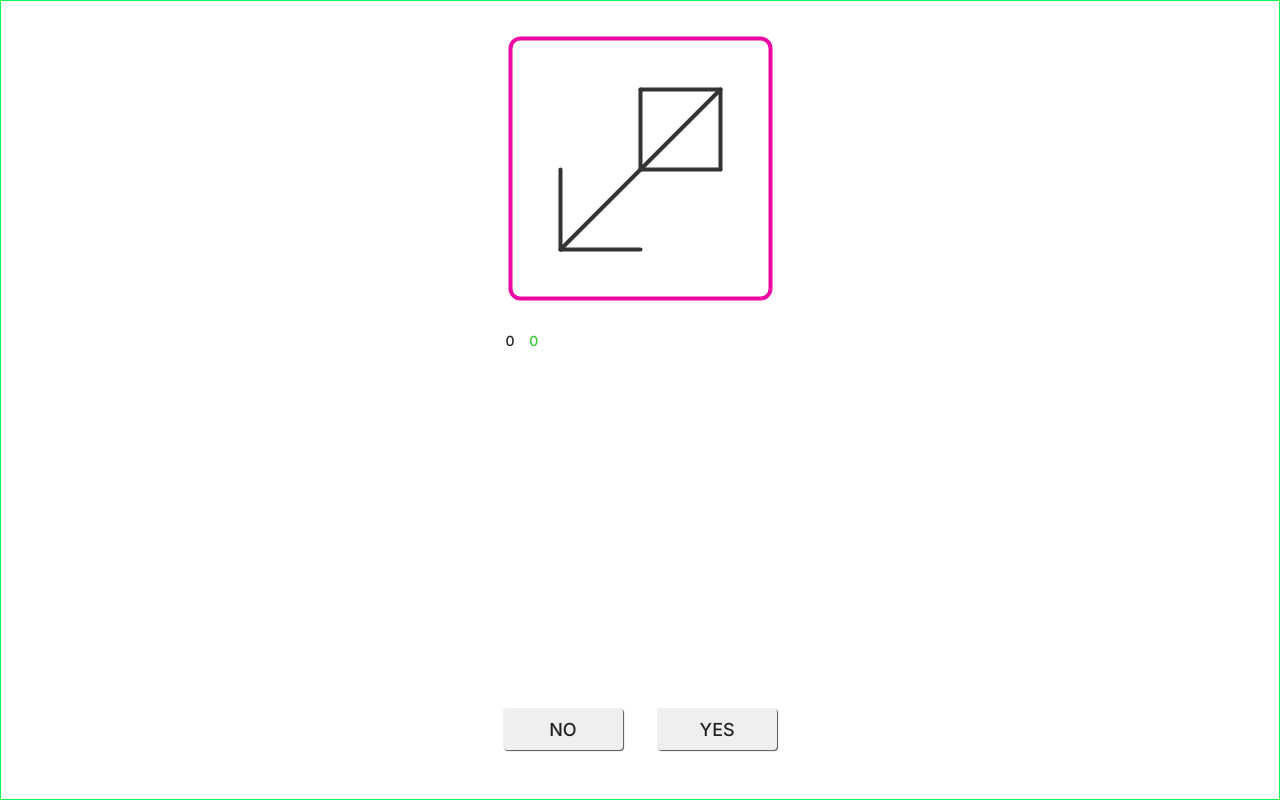
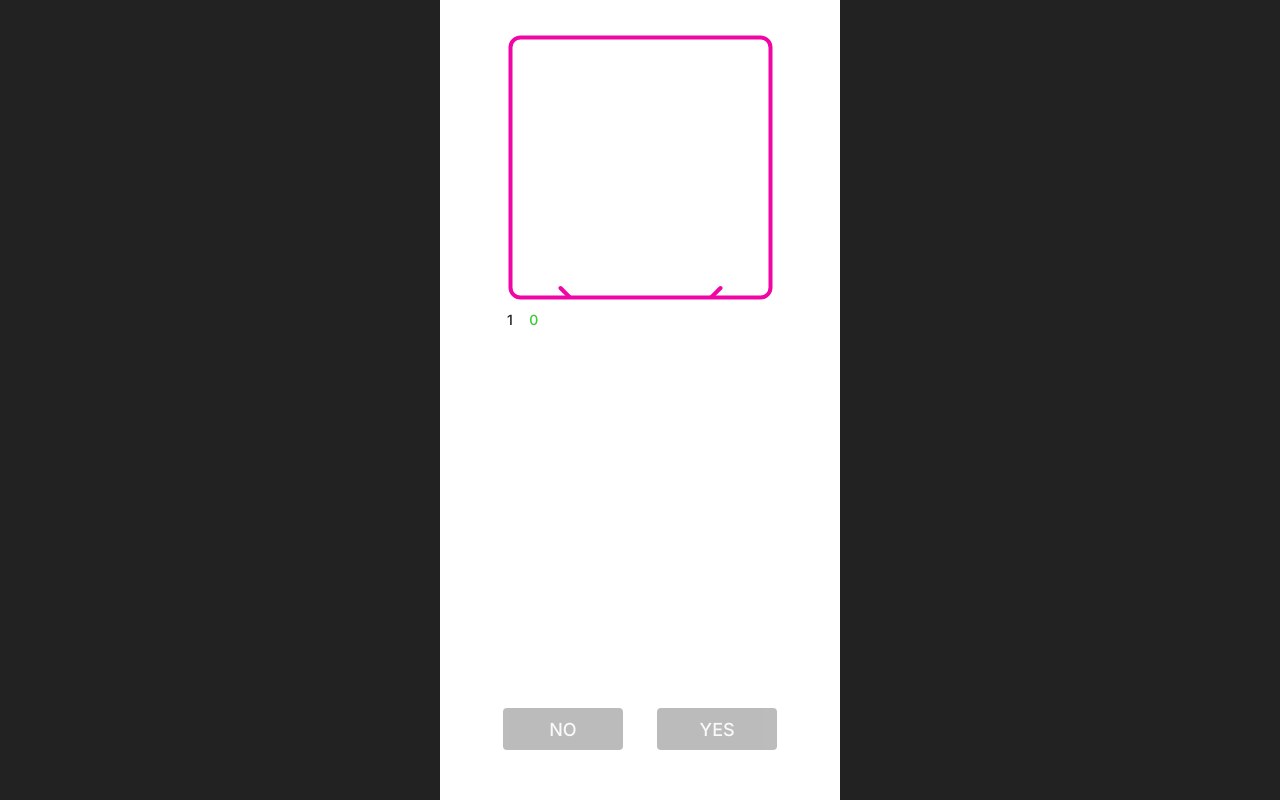
Before and after one commit to bonthron/FlexibilityOfClosure, a plain HTML site: page index.html in a window 1280 px wide. Both pictures are taken after a click on the button "start game". Drawn offline with Linux system fonts and the light colour scheme.

Commit message:
updated css design

```diff
--- a/index.html
+++ b/index.html
@@ -273,6 +273,7 @@
 
           let ui = Bacon.mergeAll(startButtonStream, yesButtonStream, noButtonStream, tickStream);
 
+
           let game = ui.withStateMachine({state:"NOT-STARTED", cell:"A", pattern:0, time:0, timer:0}, (acc, event) => {
 
               let e = event.value.e;
@@ -319,7 +320,7 @@
                       acc.timer = acc.time;
                       return [acc, [new Bacon.Next({e:"END-ROUND", cell: acc.cell, correct:correct, hasModel:hasModel, pattern:acc.pattern, timeout:false})]]
                   };
-                         if(acc.time >= acc.timer + 2){
+                  if(acc.time >= acc.timer + 1){
                       acc.state = "END-ROUND";
                       acc.timer = acc.time;
                       return [acc, [new Bacon.Next({e:"END-ROUND", cell: acc.cell, correct:false, hasModel:hasModel, pattern:acc.pattern, timeout:true})]]
@@ -418,7 +419,7 @@
       body {
           font-family: 'Inter', sans-serif;
           color:#222;
-             border: 1px solid #10f95b;
+          background-color:#222;
       }
       canvas { display:block; margin:0px auto; cursor:pointer;}
       #startButton {
@@ -431,26 +432,26 @@
           box-shadow:1px 1px 1px 0px #ccc;
           cursor:pointer;
           outline:none;
+	  width:100%;
       }
 
       #noButton, #yesButton {
           display:none;
-             background-color: #efefef;
-             color:#222;
+          background-color:#222;
+          color:#efefef;
           font-size:18px;
           line-height:30px;
           border-radius:4px;
           width:120px;
           padding:7px 5px 5px 5px;
           border:none;
-             box-shadow:1px 1px 1px 0px #555;
           cursor:pointer;
           outline:none;
       }
       #yesButton { margin-left: 30px;}
 
-         #noButton:hover, #yesButton:hover {
-             background-color: #ddd;
+      #noButton:active, #yesButton:active {
+          background-color: #ff0ab1;
       }
 
       #noButton:disabled, #yesButton:disabled {
@@ -488,21 +489,19 @@
     </style>
   </head>
   <body>
-        <div style="width:280px;" class="mt4 auto">
+    <div style="display:flex; justify-content:center; height:100%;">
+      <div style="width:400px; background-color:#fff;">
+        <div style="width:280px" class="auto mt4">
 
-            <canvas id="canvas1" width="280" height="300" class="db"></canvas>
+          <canvas id="canvas1" width="280" height="280" class="db"></canvas>
 
           <div id="score" class="f6">
             <div id="count" class="dib tc" style="width:20px;">0</div>
             <div id="correct" class="dib tc" style="width:20px; color:#32CD32">0</div>
           </div>
 
-            <div style="width:280px;" class="tc">
-                <button id="startButton">start game</button>
-            </div>
-
-            <div id="directions">
-                <p class="f5 tl lh-copy mt4">
+          <div id="directions" style="padding-left:10px;">
+            <p class="f5 tl lh-copy db-ns dn">
               How quickly can you recognize a figure that is hidden among other lines?
             </p>
             <p class="f5 tl lh-copy">
@@ -510,15 +509,17 @@
               <img src="flxSmall.png" class="db auto" />
             </p>
             <p class="f5 tl lh-copy">
-                    Your task is to click "YES" for each pattern in which the model appears.
+              Click "YES" for each pattern in which the model appears.
             </p>
           </div>
 
           <div style="width:280px; position:absolute; bottom:50px;" class="tc">
+            <button id="startButton">start game</button>
             <button id="noButton">NO</button>
             <button id="yesButton">YES</button>
           </div>
-
+        </div>
+      </div>
     </div>
   </body>
 </html>
```
Lines whose indentation alone changed are shown as unchanged.
